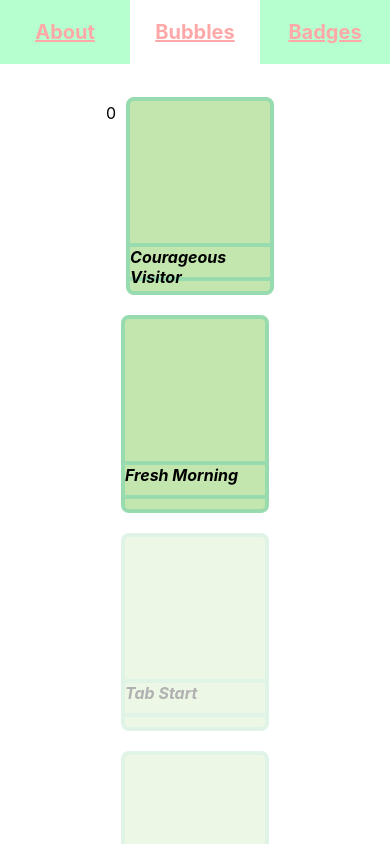
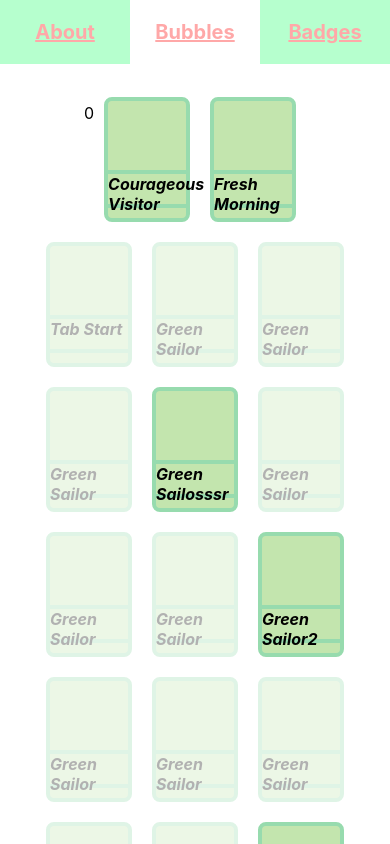
Before and after one commit to jogracz/bubbles, a React (Create React App) app: page /badges in a window 390 px wide. Shown: the top 844 px of the page. Built offline with nearby package versions, Linux system fonts and the light colour scheme.

Commit message:
Fix badge responsivness

```diff
--- a/src/pages/badges/components/badge2.tsx
+++ b/src/pages/badges/components/badge2.tsx
@@ -18,8 +18,8 @@ interface StyledBadgeProps {
 }
 
 const StyledBadge = styled.div`
-  width: 140px;
-  height: 190px;
+  width: 20vmin;
+  height: 30vmin;
   border-radius: 8px;
   border-width: 4px;
   border-style: solid;
```
